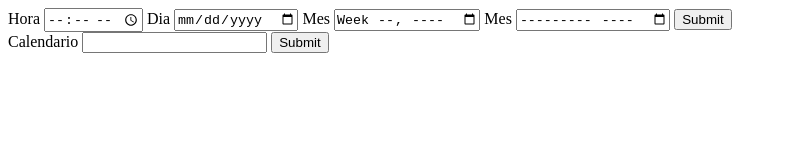
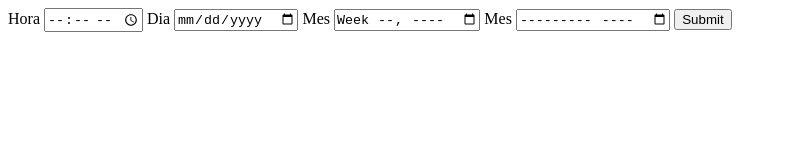
Before and after one commit to Quineddie/calendarioForm, a plain HTML site: page index.html in a window 1280 px wide. Shown: the whole page, without its empty margins (0-787 px from the left). Drawn offline with Linux system fonts and the light colour scheme.

Commit message:
Update index.html

```diff
--- a/index.html
+++ b/index.html
@@ -31,15 +31,7 @@
         </label>
     </form>
 
-    <form action="">
-        <label for="calendario">
-            <span>Calendario</span>
-            <input type="datetime" id="calendario" name="calendario">
-        </label>
-        <label for="">
-            <input type="submit">
-        </label>
-    </form>
+
 </body>
 
 </html>
```
